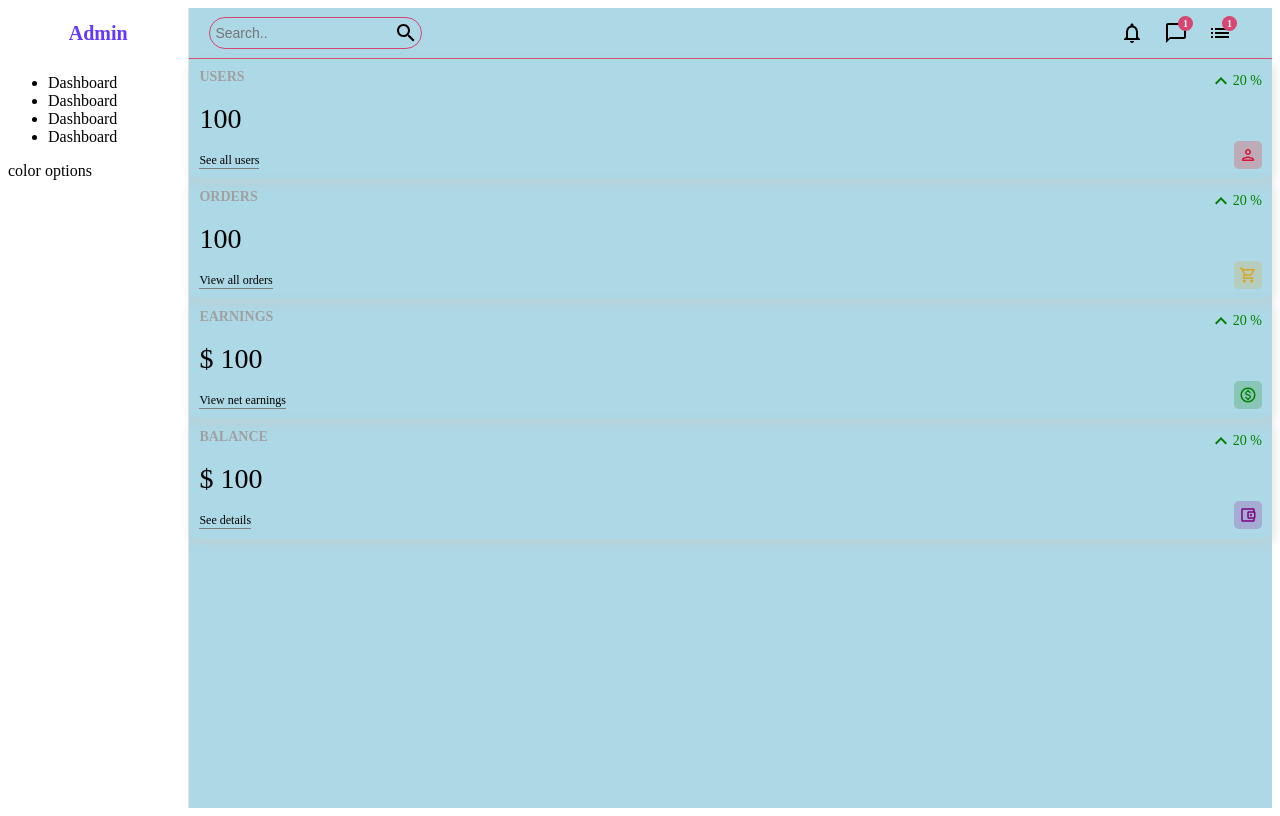
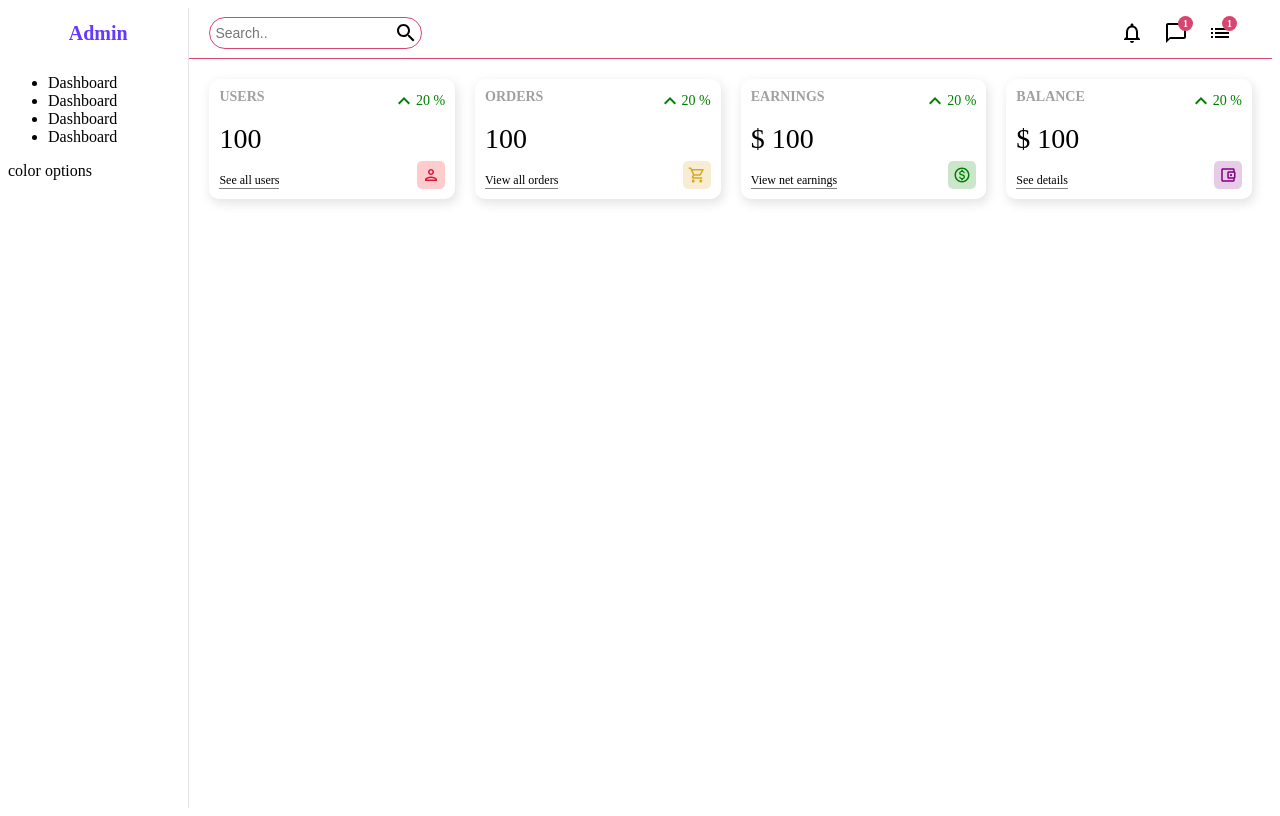
Before and after one commit to hungnv2003bta/IS207.O21-FinalProject-AppleStore, a React (Create React App) app in the folder admin/: page / in a window 1280 px wide. Built offline with nearby package versions, Linux system fonts and the light colour scheme.

Commit message:
Update home.css

```diff
--- a/admin/src/pages/home/home.css
+++ b/admin/src/pages/home/home.css
@@ -1,8 +1,14 @@
 .home {
     display: flex;
+  }
 
-}
-.homeContainer {
-    background-color: lightblue;
+  .home .homeContainer {
     flex: 6;
-}
+  }
+
+  .home .homeContainer .widgets,
+  .home .homeContainer .charts {
+    display: flex;
+    padding: 20px;
+    gap: 20px;
+  }
```
